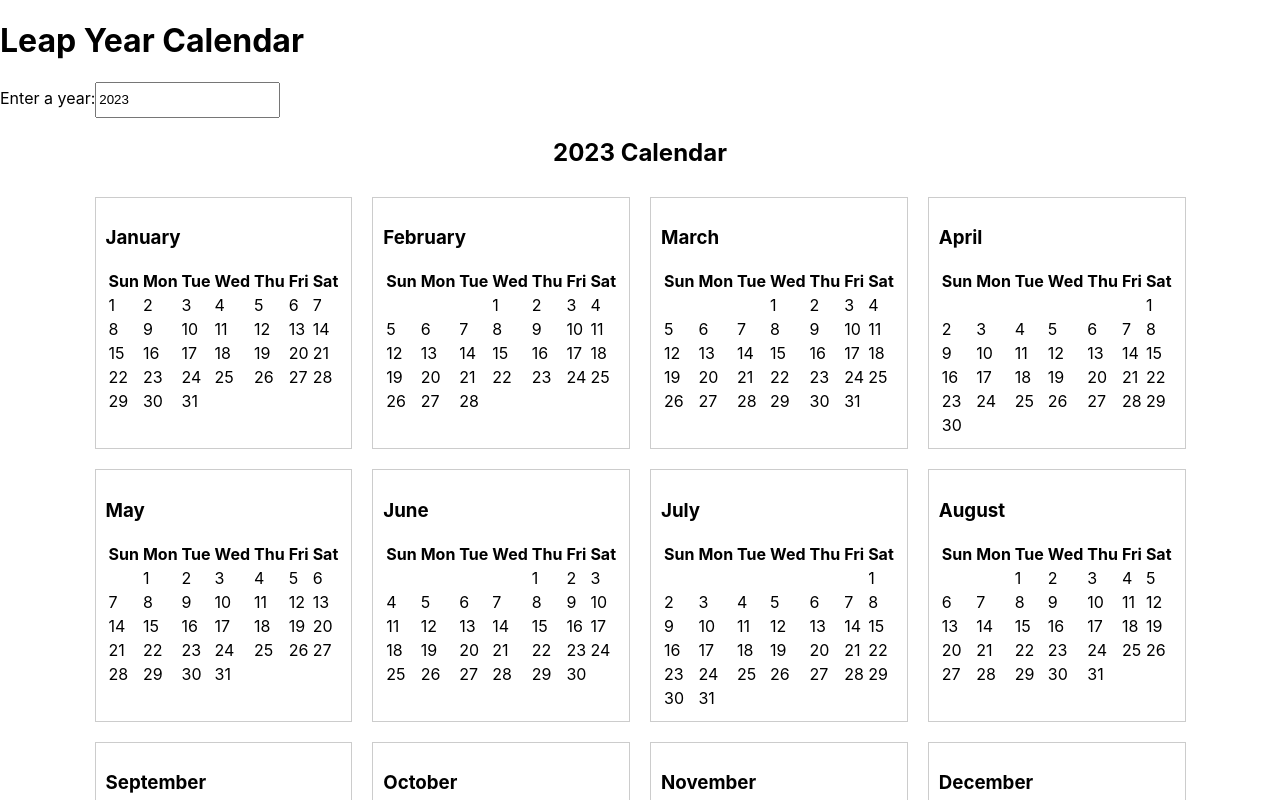
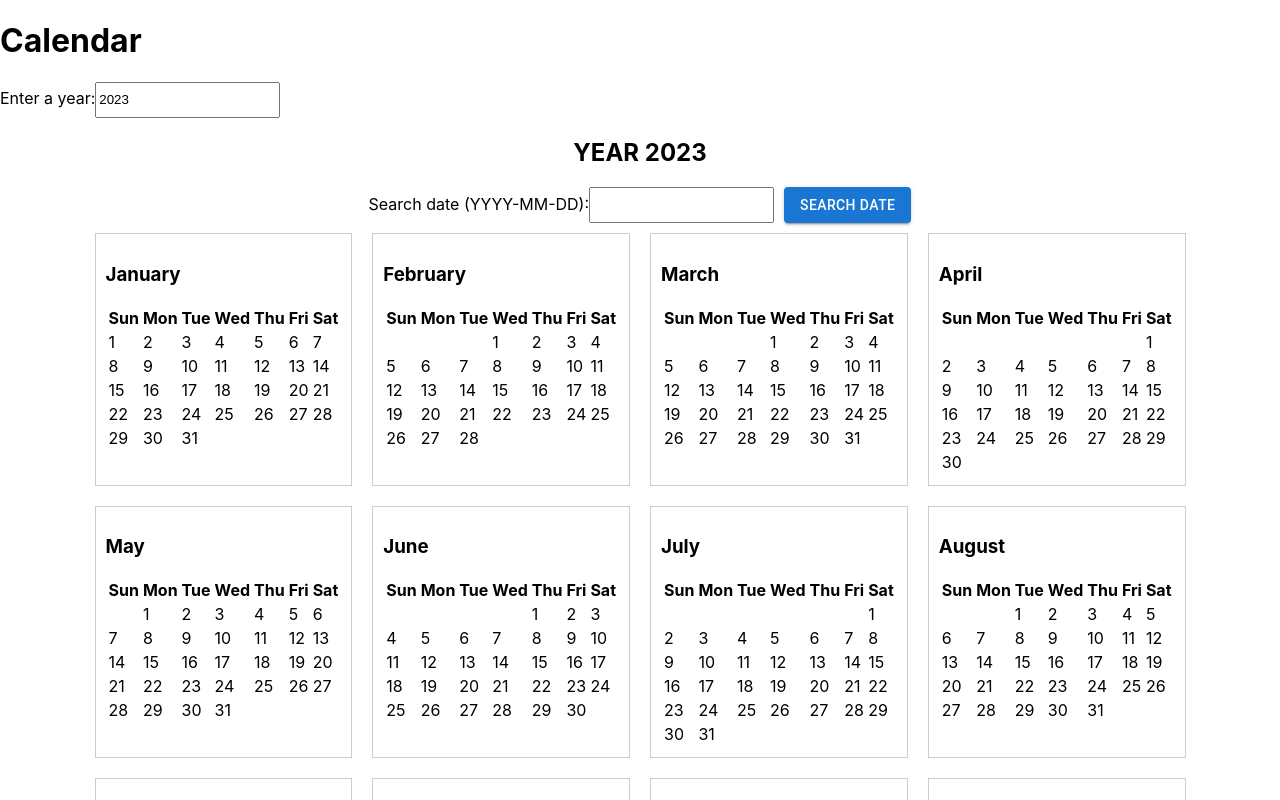
Before and after one commit to RIDDHIDEB/calender-app, a React (Create React App) app: page / in a window 1280 px wide. Shown: the top 800 px of the page. Built offline with nearby package versions, Linux system fonts and the light colour scheme.

Commit message:
bgImage added

```diff
--- a/src/Calender.js
+++ b/src/Calender.js
@@ -108,6 +108,8 @@ import './Calender.css';
 
 const Calendar = () => {
   const [year, setYear] = useState(new Date().getFullYear());
+  const [searchDate, setSearchDate] = useState('');
+  const [historicalEvent, setHistoricalEvent] = useState('');
 //   const [leapYear, setLeapYear] = useState(false);
 
 //   const handleCheckLeapYear = () => {
@@ -128,7 +130,13 @@ const Calendar = () => {
     return (
         <>
         <div className='main-container'>
-            <h2>{year} Calendar</h2>
+            <h2>YEAR {year}</h2>
+            <label>
+                Search date (YYYY-MM-DD):
+                <input style={{height:"30px"}} type="text" value={searchDate} onChange={(e) => setSearchDate(e.target.value)}/>
+                <Button variant='contained' style={{marginLeft:"10px"}}>Search Date</Button>
+            </label>
+
             <div className='calender-container'>
                 {months.map((month, index) => (
                     <div key={index} className='month-container'>
@@ -188,7 +196,7 @@ const Calendar = () => {
 
   return (
     <div>
-      <h1>Leap Year Calendar</h1>
+      <h1>Calendar</h1>
       <div>
         <label>
           Enter a year:
```
